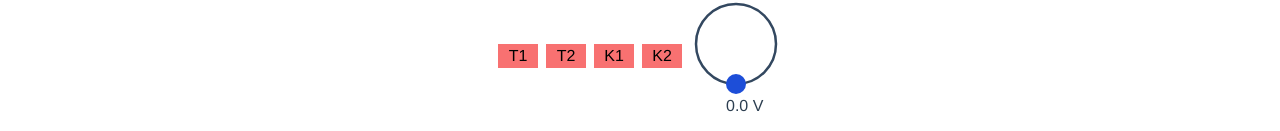
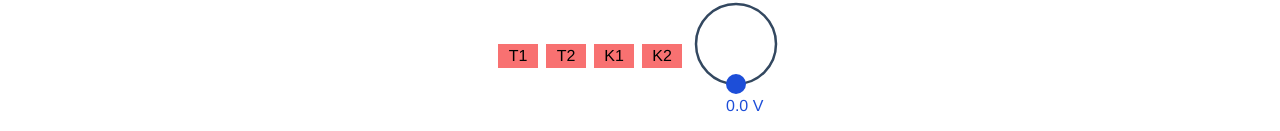
Before and after one commit to petarilievski/master-thesis-vue, a Vue app: page / in a window 1280 px wide. Shown: the part 666-797 px from the top of the page. Built offline with nearby package versions, Linux system fonts and the light colour scheme.

Commit message:
small change

```diff
--- a/src/components/subtabs/controlsComponent.vue
+++ b/src/components/subtabs/controlsComponent.vue
@@ -44,7 +44,7 @@
             knob-color="#1D4ED8"
             @update="setSliderValue"
             progress-color="#3482F6"/>
-          <div class="ml-10">{{sliderValue.toFixed(1) + ' V'}}</div>
+          <div class="ml-10 text-blue-700">{{sliderValue.toFixed(1) + ' V'}}</div>
       </div>
 
     </div>
```
